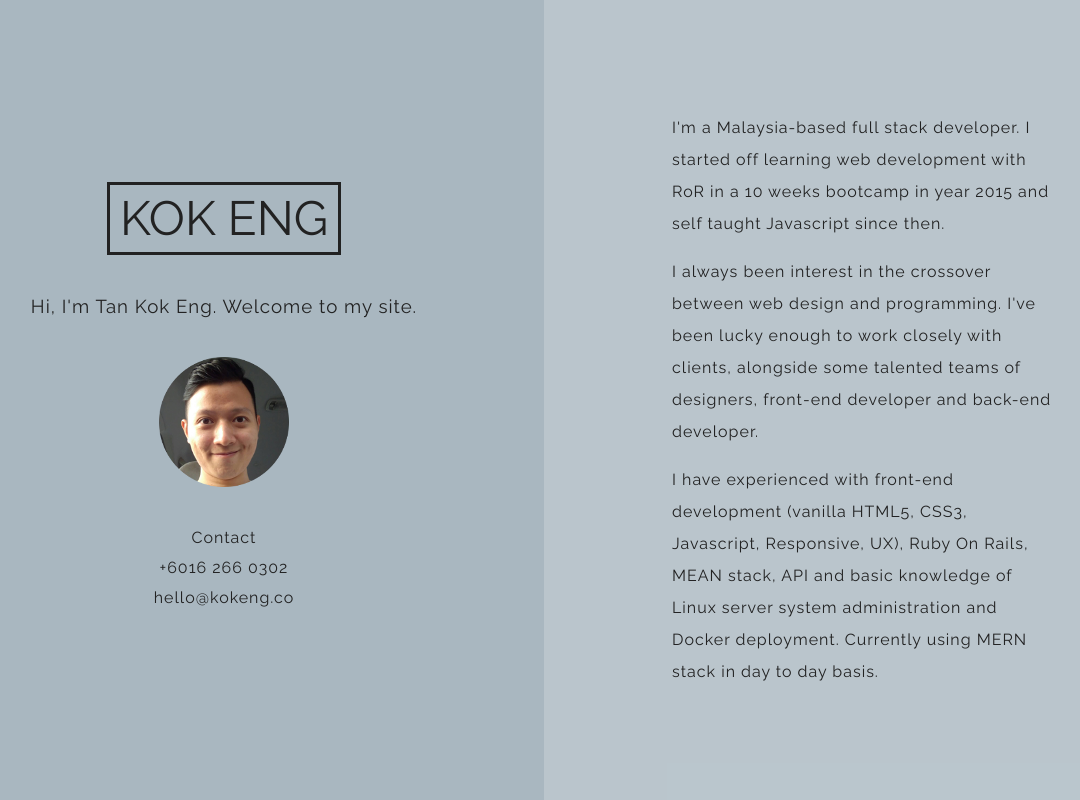
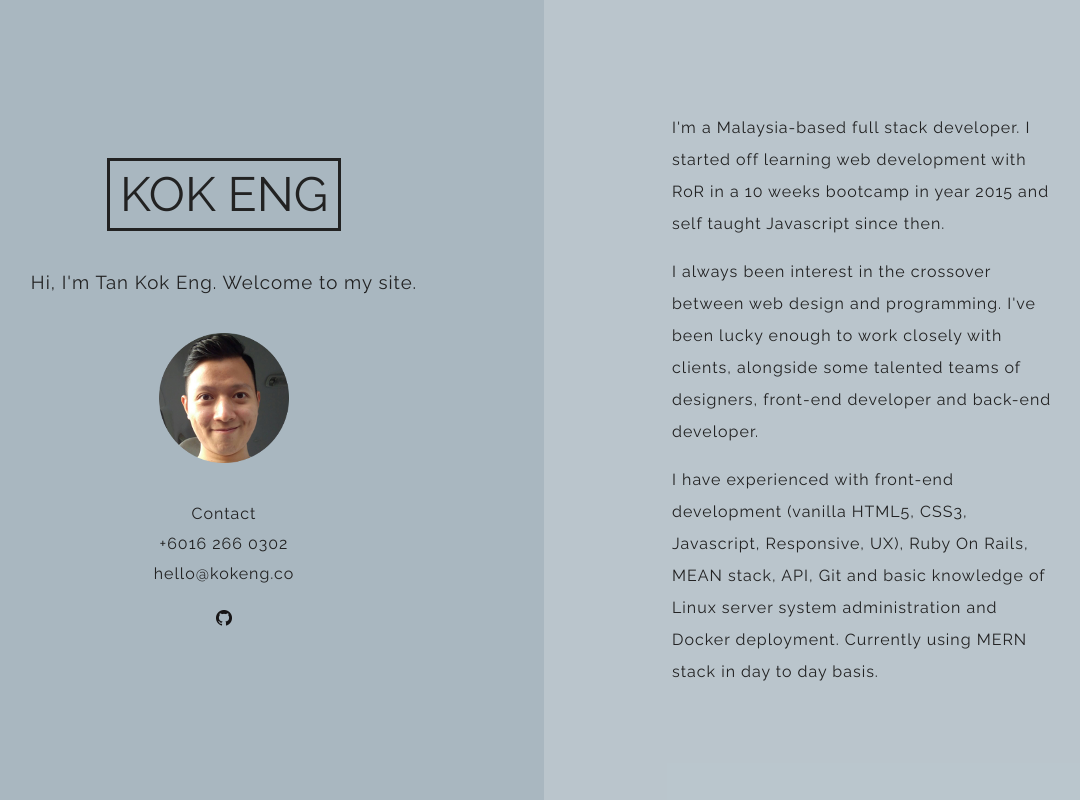
Before and after one commit to eng999z/kokengthecoder.github.io, a plain HTML site: page index.html in a window 1280 px wide. Shown: the whole page, without its empty margins (96-1176 px from the left). Drawn offline with nearby package versions, Linux system fonts and the light colour scheme; a script that the page names is missing.

Commit message:
merge master and build

```diff
--- a/index.html
+++ b/index.html
@@ -12,7 +12,7 @@
 		<link href="https://fonts.googleapis.com/css?family=Raleway" rel="stylesheet">
 
     <link rel="stylesheet" href="css/normalize.css">
-    <link rel="stylesheet" href='css/74c3775.css'>
+    <link rel="stylesheet" href='css/8d62dfe.css'>
     <script src="js/vendor/modernizr-2.8.3.min.js"></script>
   </head>
   <body>
@@ -29,8 +29,13 @@
 	    	<div class="intro-content">
 		    	<h4>Contact</h4>
 	    		<h4>+6016 266 0302</h4>
-	    		<h4>hello@kokeng.co</h4>
-	    	</div>
+	    		<a href="mailto:hello@kokeng.co?Subject=Hello"><h4>hello@kokeng.co</h4></a>
+            </div>
+            <div class="icon">
+                <a href="https://github.com/kokengthecoder" target="_blank">
+                    <span class="icon-github"></span>
+                </a>
+            </div>
     	</section>
     	<section class="description-container">
 	    	<div class="description">
@@ -43,7 +48,7 @@
 					</p>
 
 					<p>
-						I have experienced with front-end development (vanilla HTML5, CSS3, Javascript, Responsive, UX), Ruby On Rails, MEAN stack, API and basic knowledge of Linux server system administration and Docker deployment. Currently using MERN stack in day to day basis.
+						I have experienced with front-end development (vanilla HTML5, CSS3, Javascript, Responsive, UX), Ruby On Rails, MEAN stack, API, Git and basic knowledge of Linux server system administration and Docker deployment. Currently using MERN stack in day to day basis.
 					</p>
 	    	</div>
 
```
Also changed, not shown: css/8d62dfe.css (added, +1 -0 lines), img/GitHub-Mark-32px.png (added), img/fabe53e.png (added).
